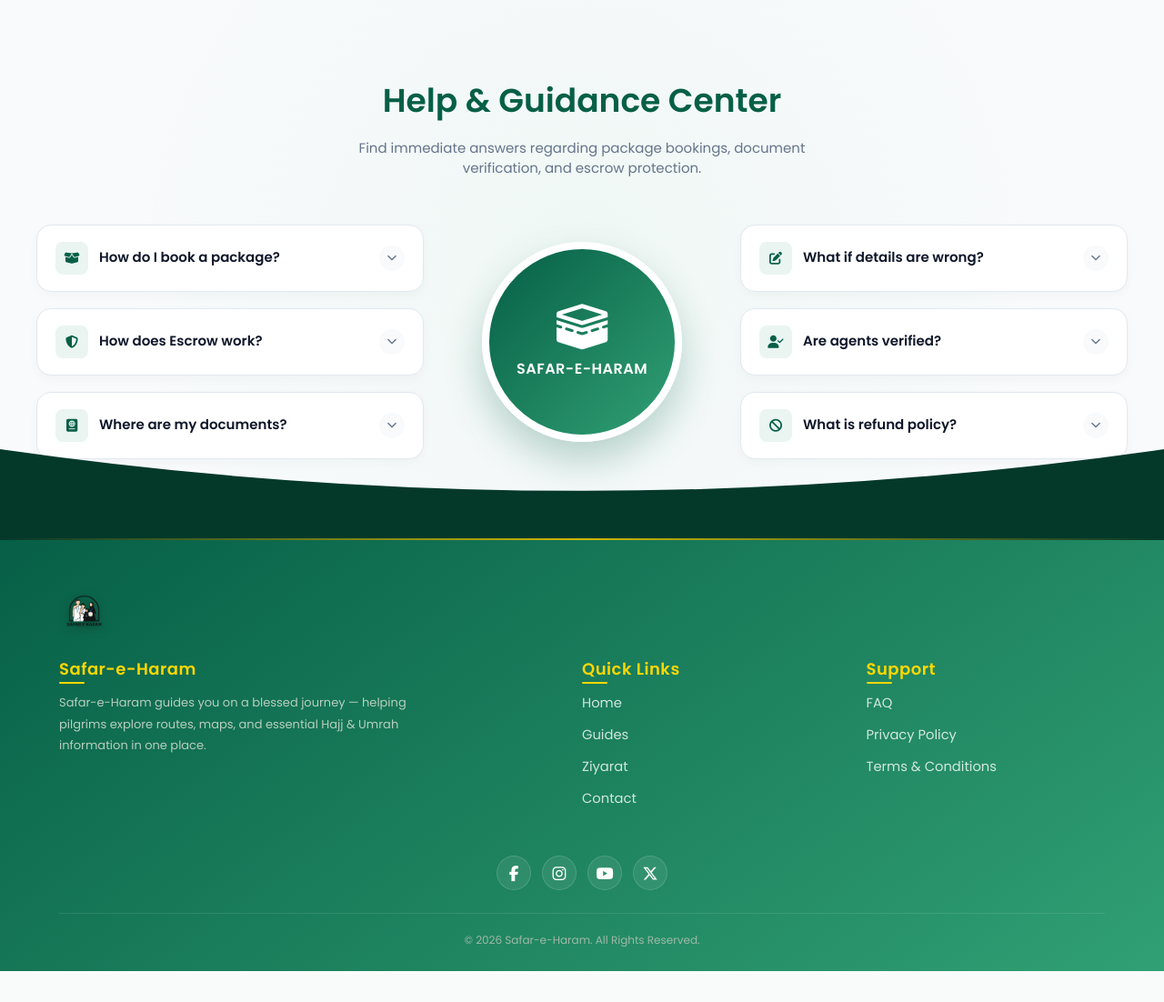
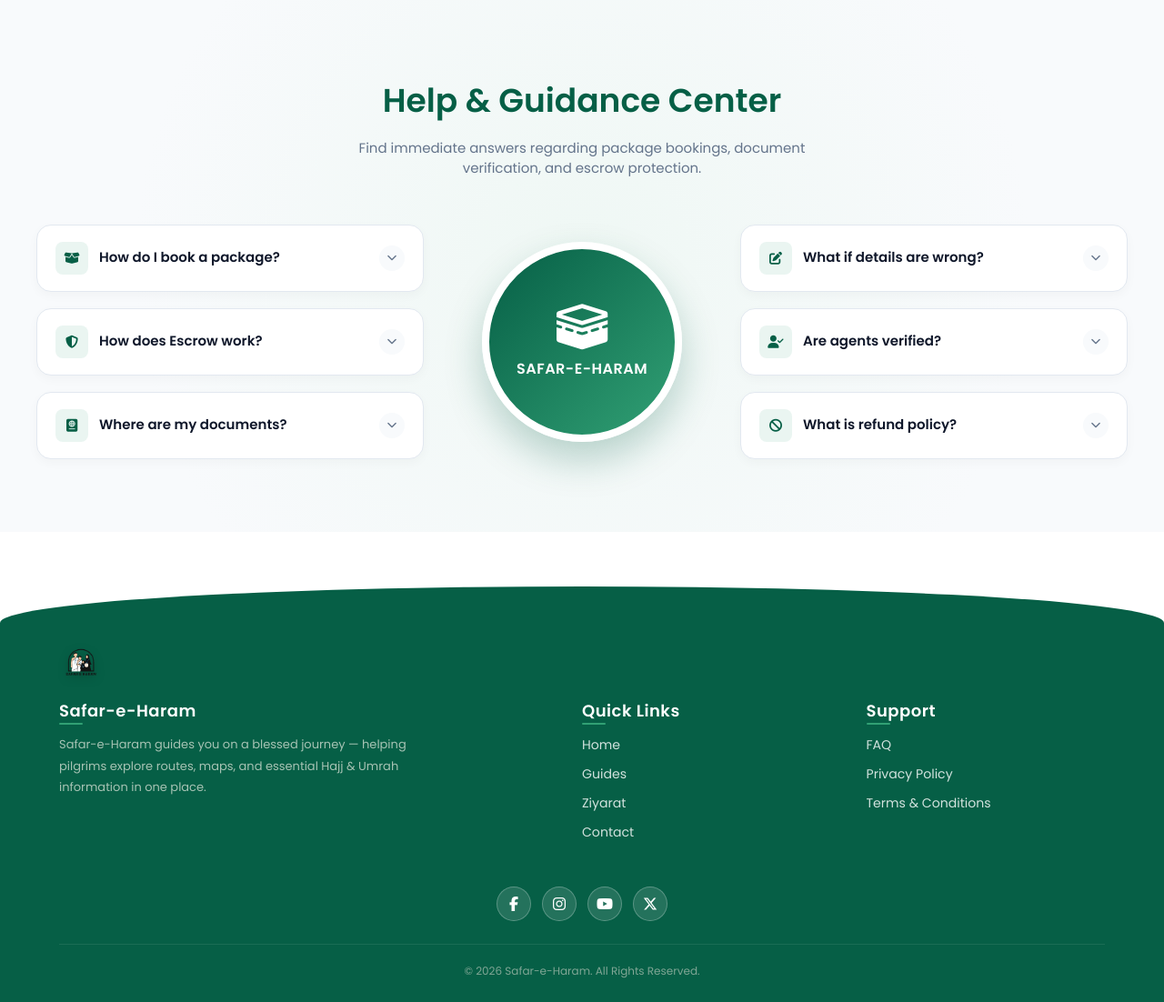
Before and after one commit to laibanoor-1212/TRAVEL-REPO, a Django app: page / in a window 1280 px wide. Shown: the part 5287-6389 px from the top of the page at 91% size. Before the commit the page ends 6355 px from the top, so only its background shows below. Run offline with Django 5.2, Linux system fonts and the light colour scheme; data that the repository does not hold is empty; some libraries are stand-ins or nearby versions.

Commit message:
Added footer CSS changes

```diff
--- a/static/css/footer.css
+++ b/static/css/footer.css
@@ -16,113 +21,87 @@
     width: 100%;
 }
 
-/* Base Wrapper */
 .footer-wrapper {
     position: relative !important;
-    background: linear-gradient(145deg,#065f46 0%, #31a074 100%) !important;
-    color: #ffffff !important;
+    background-color: var(--primary-color) !important;
+    color: var(--text-white) !important;
     font-family: 'Poppins', sans-serif !important;
     width: 100% !important;
-    margin-top: auto !important;
+    margin-top: 60px !important;
     display: block !important;
     z-index: 50;
+    box-sizing: border-box;
+    border-top-left-radius: 50% 40px !important;
+    border-top-right-radius: 50% 40px !important;
 }
 
-/* ==========================================
-   ARCH (MAHRAB) BLEND TOP SECTION
-   ========================================== */
 .footer-top-curve {
-    position: relative;
-    width: 100%;
-    height: 60px;
-    line-height: 0;
-    overflow: hidden;
-    margin-top: -1px;
+    display: none !important;
 }
 
-.footer-top-curve svg {
-    display: block;
+.footer-content {
+    max-width: 1200px;
     width: 100%;
-    height: 100%;
+    margin: 0 auto;
+    padding: 35px 24px 20px 24px;
+    position: relative;
+    z-index: 10;
+    box-sizing: border-box;
 }
 
-.footer-top-curve svg path {
-    fill: #04392a !important; /* Blends directly into footer body */
-}
-
-/* Gold Accent Border Under Arch */
-.footer-top-curve::after {
-    content: '';
-    position: absolute;
-    bottom: 0;
-    left: 0;
-    width: 100%;
-    height: 2px;
-    background: linear-gradient(90deg, transparent, #ffd700, transparent);
-    opacity: 0.8;
-}
-
-/* Inner Layout Content */
-.footer-content {
-    max-width: 1280px;
-    margin: 0 auto;
-    padding: 20px 40px 30px 40px;
-}
-
-/* Logo Styling */
 .footer-content img {
-    height: 55px;
+    height: 48px;
     width: auto;
     object-fit: contain;
     display: block;
-    margin-bottom: 25px;
-    filter: drop-shadow(0px 3px 6px rgba(0, 0, 0, 0.3));
+    margin-bottom: 18px;
+    filter: drop-shadow(0px 3px 6px rgba(0, 0, 0, 0.2));
 }
 
-/* Columns Grid Layout */
 .footer-columns {
     display: flex;
     justify-content: space-between;
     flex-wrap: wrap;
-    gap: 40px;
-    margin-bottom: 30px;
+    gap: 30px;
+    margin-bottom: 25px;
 }
 
 .footer-columns > div {
-    flex: 1 1 230px;
+    flex: 1 1 240px;
+    min-width: 0;
 }
 
 .footer-columns h3 {
-    font-size: 1.15rem;
+    font-size: 1.1rem;
     font-weight: 600;
-    color: #ffd700 !important;
+    color: var(--text-white) !important;
     margin-top: 0;
-    margin-bottom: 18px;
+    margin-bottom: 14px;
     position: relative;
     display: inline-block;
     letter-spacing: 0.5px;
 }
 
-/* Underline Indicator */
 .footer-columns h3::after {
     content: '';
     position: absolute;
     left: 0;
-    bottom: -6px;
-    width: 28px;
+    bottom: -5px;
+    width: 26px;
     height: 2px;
-    background-color: #ffd700;
+    background-color: var(--sub-sec);
     border-radius: 2px;
 }
 
 .footer-columns p {
-    color: rgba(255, 255, 255, 0.85);
-    font-size: 0.92rem;
-    line-height: 1.65;
+    color: var(--text-white);
+    opacity: 0.9;
+    font-size: 0.88rem;
+    line-height: 1.6;
     margin: 0;
+    word-break: break-word;
 }
 
-/* Links & Hover Micro-Interactions */
 .footer-columns ul {
     list-style: none !important;
     padding: 0 !important;
@@ -130,61 +109,63 @@
 }
 
 .footer-columns ul li {
-    margin-bottom: 11px;
+    margin-bottom: 8px;
 }
 
 .footer-columns ul li a {
-    color: rgba(255, 255, 255, 0.8) !important;
+    color: var(--text-white) !important;
+    opacity: 0.82;
     text-decoration: none !important;
-    font-size: 0.92rem;
+    font-size: 0.88rem;
     transition: all 0.25s ease-in-out;
     display: inline-block;
 }
 
 .footer-columns ul li a:hover {
-    color: #ffd700 !important;
-    transform: translateX(6px);
+    color: var(--text-white) !important;
+    opacity: 1;
+    transform: translateX(5px);
 }
 
-/* Social Buttons */
 .footer-social {
     display: flex;
     justify-content: center;
-    gap: 15px;
-    margin: 30px 0 25px 0;
+    align-items: center;
+    gap: 12px;
+    margin: 25px 0 15px 0;
+    flex-wrap: wrap;
 }
 
 .footer-social a {
-    color: #ffffff !important;
-    font-size: 17px;
+    color: var(--text-white) !important;
+    font-size: 16px;
     display: flex;
     align-items: center;
     justify-content: center;
-    width: 42px;
-    height: 42px;
-    border-radius: 12px;
-    background: rgba(255, 255, 255, 0.08);
-    border: 1px solid rgba(255, 255, 255, 0.15);
+    width: 38px;
+    height: 38px;
+    border-radius: 50%;
+    background: rgba(255, 255, 255, 0.12) !important;
+    border: 1px solid rgba(255, 255, 255, 0.25) !important;
     text-decoration: none !important;
-    backdrop-filter: blur(5px);
-    transition: all 0.3s cubic-bezier(0.175, 0.885, 0.32, 1.275);
+    transition: all 0.3s ease;
 }
 
 .footer-social a:hover {
-    background-color: #ffd700 !important;
-    color: #04392a !important;
-    border-color: #ffd700 !important;
-    transform: translateY(-4px);
-    box-shadow: 0 8px 18px rgba(0, 0, 0, 0.25);
+    background-color: var(--sub-sec) !important;
+    border-color: var(--sub-sec) !important;
+    color: var(--text-white) !important;
+    transform: translateY(-3px);
+    box-shadow: 0 5px 12px rgba(0, 0, 0, 0.2);
 }
 
-/* Copyright Bar */
 .footer-bottom {
     text-align: center;
-    font-size: 0.88rem;
-    color: rgba(255, 255, 255, 0.7);
-    border-top: 1px solid rgba(255, 255, 255, 0.12);
-    padding-top: 20px;
+    font-size: 0.82rem;
+    color: var(--text-white);
+    opacity: 0.8;
+    border-top: 1px solid rgba(255, 255, 255, 0.15);
+    padding-top: 15px;
     margin-top: 10px;
 }
 
```
Also changed, not shown: other parts of static/css/footer.css (+52 -6 lines).
